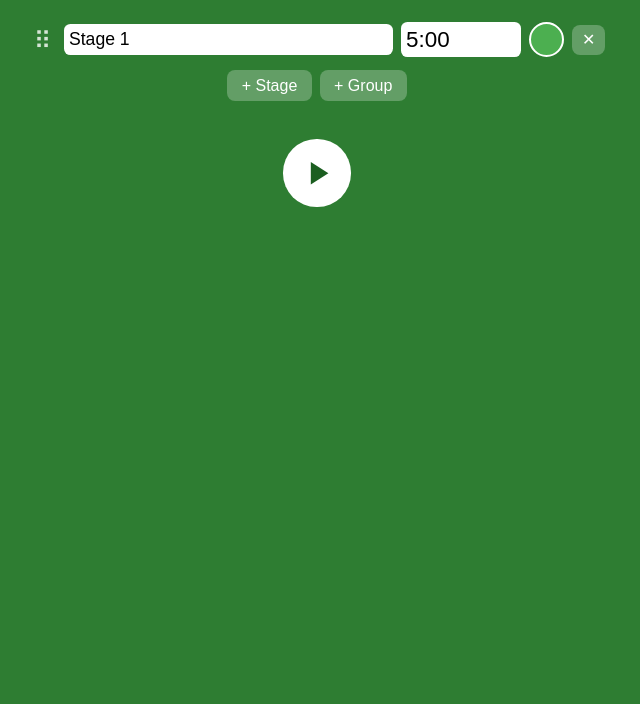
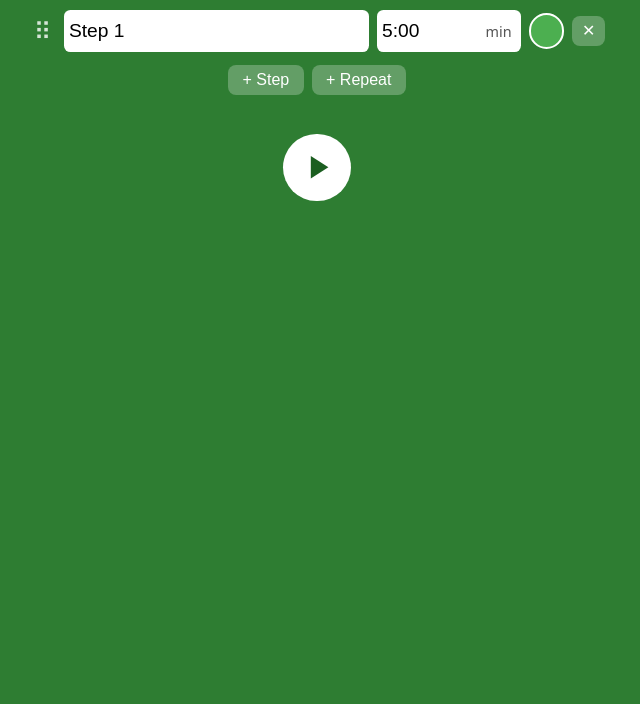
Before and after one commit to ZMaciej/IntervalTimer, a plain HTML site: page index.html in a window 1280 px wide. Shown: the part 96-800 px from the top of the page, without its empty margins (323-963 px from the left). Drawn offline with Linux system fonts and the light colour scheme.

Commit message:
Rename stage/group to step/repeat, add time unit label, setup title tweaks
Co-authored-by: Copilot <223556219+Copilot@users.noreply.github.com>

```diff
--- a/app.js
+++ b/app.js
@@ -83,7 +83,7 @@
   } catch (e) {
     try { plan = JSON.parse(localStorage.getItem('plan')) || []; } catch (e2) { plan = []; }
   }
-  if (!Array.isArray(plan) || !plan.length) plan = [{ type: 'stage', ...stage('Stage 1') }];
+  if (!Array.isArray(plan) || !plan.length) plan = [{ type: 'stage', ...stage('Step 1') }];
   const save = () => {
     try { localStorage.setItem('plan', JSON.stringify(plan)); } catch (e) { /* ignore */ }
     try { history.replaceState(null, '', '?' + encodePlan(plan)); } catch (e) { /* ignore */ }
@@ -171,13 +171,17 @@
   document.addEventListener('keydown', (e) => { if (e.key === 'Escape') closeSwatches(); });
 
   function stageRow(st, onRemove) {
-    const name = el('input', { className: 'name', type: 'text', placeholder: 'Stage name', value: st.name });
+    const name = el('input', { className: 'name', type: 'text', placeholder: 'Step name', value: st.name });
     name.addEventListener('input', () => { st.name = name.value; save(); });
     const time = el('input', { className: 'time', type: 'text', inputMode: 'numeric', autocomplete: 'off', maxLength: 9, value: formatDigits(st.digits) });
-    time.addEventListener('input', () => { st.digits = digits(time.value); time.value = formatDigits(st.digits); save(); });
+    const unit = el('span', { className: 'unit' });
+    const setUnit = () => { unit.textContent = st.digits.length <= 2 ? 's' : st.digits.length <= 4 ? 'min' : 'h'; };
+    time.addEventListener('input', () => { st.digits = digits(time.value); time.value = formatDigits(st.digits); setUnit(); save(); });
+    setUnit();
+    const timeWrap = el('span', { className: 'time-wrap', title: 'Type digits: 50 = 50 s, 500 = 5:00 min, 50000 = 5:00:00 h' }, time, unit);
     time.addEventListener('focus', () => time.select());
     const cur = () => (st.color || DEFAULT_COLOR).toLowerCase();
-    const toggle = el('button', { type: 'button', className: 'swatch current', title: 'Stage color' });
+    const toggle = el('button', { type: 'button', className: 'swatch current', title: 'Step color' });
     toggle.style.background = cur();
     const swatches = el('div', { className: 'swatches', hidden: true });
     const mark = () => {
@@ -207,7 +211,7 @@
       swatches.style.top = Math.max(4, Math.min(e.clientY, innerHeight - h - 4)) + 'px';
     });
     mark();
-    const row = el('div', { className: 'row' }, handle(() => row), name, time, toggle, btn('✕', onRemove, 'icon', 'Remove'), swatches);
+    const row = el('div', { className: 'row' }, handle(() => row), name, timeWrap, toggle, btn('✕', onRemove, 'icon', 'Remove'), swatches);
     row._ref = st;
     return row;
   }
@@ -220,12 +224,12 @@
       if (item.type === 'stage') { root.append(stageRow(item, remove)); return; }
       const reps = el('input', { className: 'repeats', type: 'number', min: 1, max: 999, value: item.repeats });
       reps.addEventListener('input', () => { item.repeats = Math.max(1, parseInt(reps.value, 10) || 1); save(); });
-      const head = el('div', { className: 'group-head' }, handle(() => group), 'Group ×', reps, el('span', { className: 'spacer' }),
-        btn('✕', remove, 'icon', 'Remove group'));
+      const head = el('div', { className: 'group-head' }, handle(() => group), 'Repeat ×', reps, el('span', { className: 'spacer' }),
+        btn('✕', remove, 'icon', 'Remove repeat'));
       const body = el('div', { className: 'group-body' });
       item.stages.forEach((st, k) => body.append(stageRow(st,
         () => { item.stages.splice(k, 1); renderPlan(); })));
-      body.append(el('div', { className: 'add-row' }, btn('+ Stage in group', () => { item.stages.push(stage('Stage')); renderPlan(); }, 'secondary')));
+      body.append(el('div', { className: 'add-row' }, btn('+ Step', () => { item.stages.push(stage('Step')); renderPlan(); }, 'secondary')));
       const group = el('div', { className: 'group' }, head, body);
       group._ref = item;
       root.append(group);
@@ -233,7 +237,7 @@
     save();
   }
 
-  $('add-stage').addEventListener('click', () => { plan.push({ type: 'stage', ...stage('Stage ' + (plan.length + 1)) }); renderPlan(); });
+  $('add-stage').addEventListener('click', () => { plan.push({ type: 'stage', ...stage('Step ' + (plan.length + 1)) }); renderPlan(); });
   $('add-group').addEventListener('click', () => { plan.push({ type: 'group', repeats: 1, stages: [] }); renderPlan(); });
   renderPlan();
 
@@ -242,7 +246,7 @@
     const add = (st, label) => { const secs = toSecs(st.digits); if (secs > 0) out.push({ name: st.name, secs, label, color: st.color || DEFAULT_COLOR }); };
     plan.forEach((item) => {
       if (item.type === 'stage') { add(item, ''); return; }
-      for (let r = 1; r <= item.repeats; r++) item.stages.forEach((st) => add(st, `Group ${r}/${item.repeats}`));
+      for (let r = 1; r <= item.repeats; r++) item.stages.forEach((st) => add(st, `Repeat ${r}/${item.repeats}`));
     });
     return out;
   }
@@ -357,7 +361,7 @@
   $('setup-form').addEventListener('submit', (e) => {
     e.preventDefault();
     seq = flatten();
-    if (!seq.length) { $('error').textContent = 'Add a stage with a time greater than zero.'; return; }
+    if (!seq.length) { $('error').textContent = 'Add a step with a time greater than zero.'; return; }
     $('error').textContent = '';
     idx = 0; loadStage();
     show(true); render(); play();
--- a/index.html
+++ b/index.html
@@ -9,15 +9,15 @@
 </head>
 <body>
   <main id="setup-view" class="view">
-    <h1>Interval Timer</h1>
+    <h1 id="setup-title">Timer setup</h1>
     <form id="setup-form">
       <div id="plan"></div>
       <div class="add-row">
-        <button id="add-stage" type="button" class="secondary">+ Stage</button>
-        <button id="add-group" type="button" class="secondary">+ Group</button>
+        <button id="add-stage" type="button" class="secondary">+ Step</button>
+        <button id="add-group" type="button" class="secondary" title="Add a block of steps that repeats">+ Repeat</button>
       </div>
       <p id="error" role="alert"></p>
-      <button type="submit" class="start" aria-label="Start" title="Start"><svg viewBox="0 0 24 24" aria-hidden="true"><path d="M8 5v14l11-7z"/></svg></button>
+      <button type="submit" class="start" aria-label="Start timer" title="Start timer"><svg viewBox="0 0 24 24" aria-hidden="true"><path d="M8 5v14l11-7z"/></svg></button>
     </form>
   </main>
 
--- a/style.css
+++ b/style.css
@@ -3,11 +3,15 @@ html, body { margin: 0; height: 100%; font-family: system-ui, sans-serif; backgr
 [hidden] { display: none !important; }
 .view { position: fixed; top: 0; left: 0; width: 100%; height: 100%; height: 100dvh; display: flex; flex-direction: column; align-items: center; justify-content: center; }
 #setup-view { background: #2e7d32; gap: 1rem; justify-content: flex-start; overflow-y: auto; padding: 1rem; }
+#setup-title { margin: 1rem 0 1.2rem; font-size: 1.8rem; }
 #setup-form { width: min(100%, 36rem); }
 #plan { width: 100%; display: flex; flex-direction: column; gap: .6rem; }
 .row { display: flex; gap: .5rem; align-items: center; }
-.row .name { flex: 1; min-width: 0; width: auto; text-align: left; font-size: 1.1rem; }
-.row .time { width: 7.5rem; font-size: 1.4rem; }
+.row .name { flex: 1; min-width: 0; width: auto; text-align: left; font-size: 1.2rem; }
+.row .name, .row .time { height: 2.6rem; padding-top: 0; padding-bottom: 0; line-height: 1; }
+.row .time { width: 9rem; font-size: 1.2rem; padding-right: 2.6rem; }
+.time-wrap { position: relative; display: inline-flex; flex: none; }
+.time-wrap .unit { position: absolute; right: .6rem; top: 50%; transform: translateY(-50%); font-size: .9rem; color: #555; pointer-events: none; }
 .row .repeats { width: 4.5rem; font-size: 1.1rem; }
 .row { flex-wrap: wrap; }
 .swatches { position: fixed; z-index: 20; display: grid; grid-template-columns: repeat(3, 2.6rem); gap: .5rem; padding: .6rem; background: #1b5e20; border-radius: .6rem; box-shadow: 0 8px 24px rgba(0, 0, 0, .5); }
```
Also changed, not shown: 1 other file.
